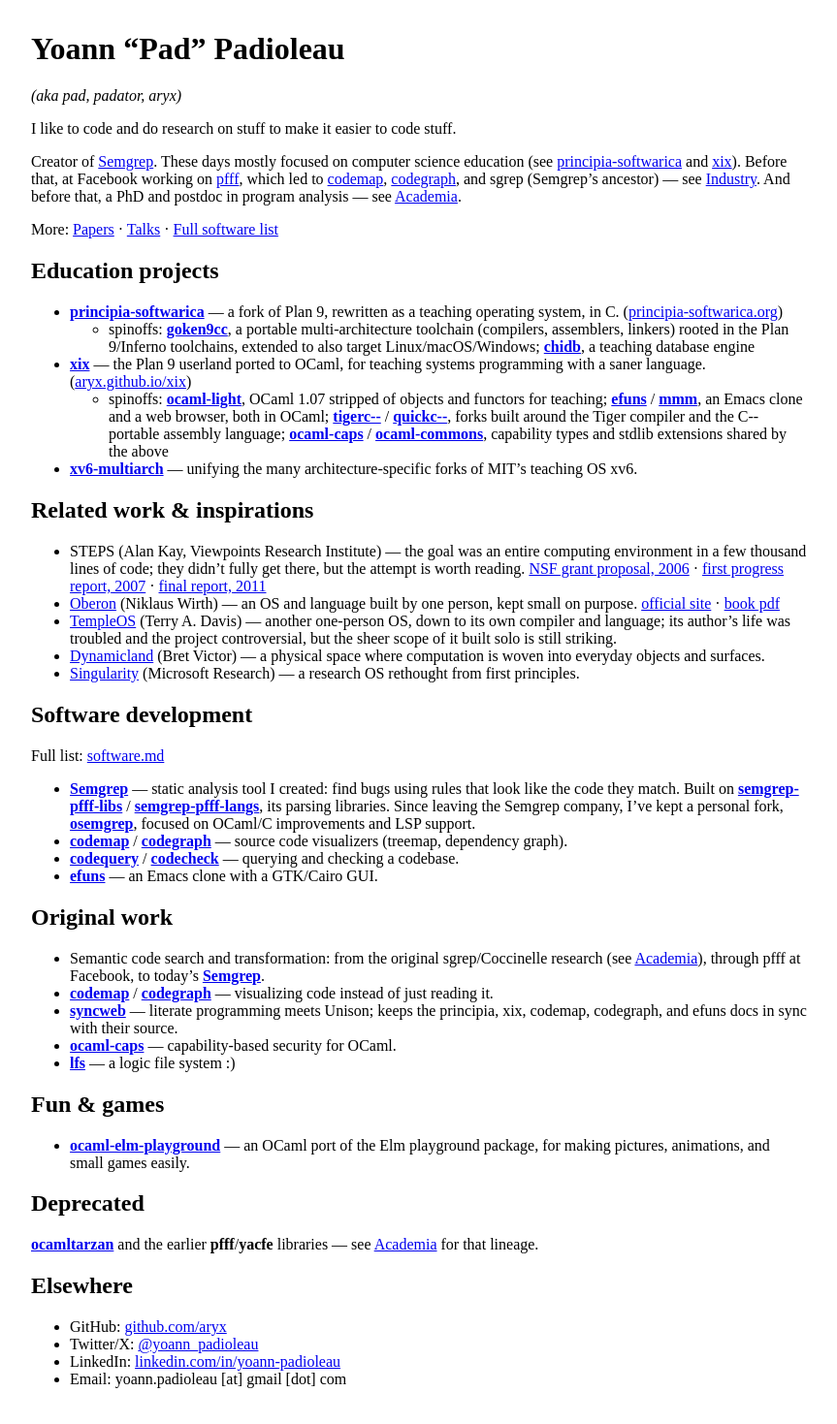
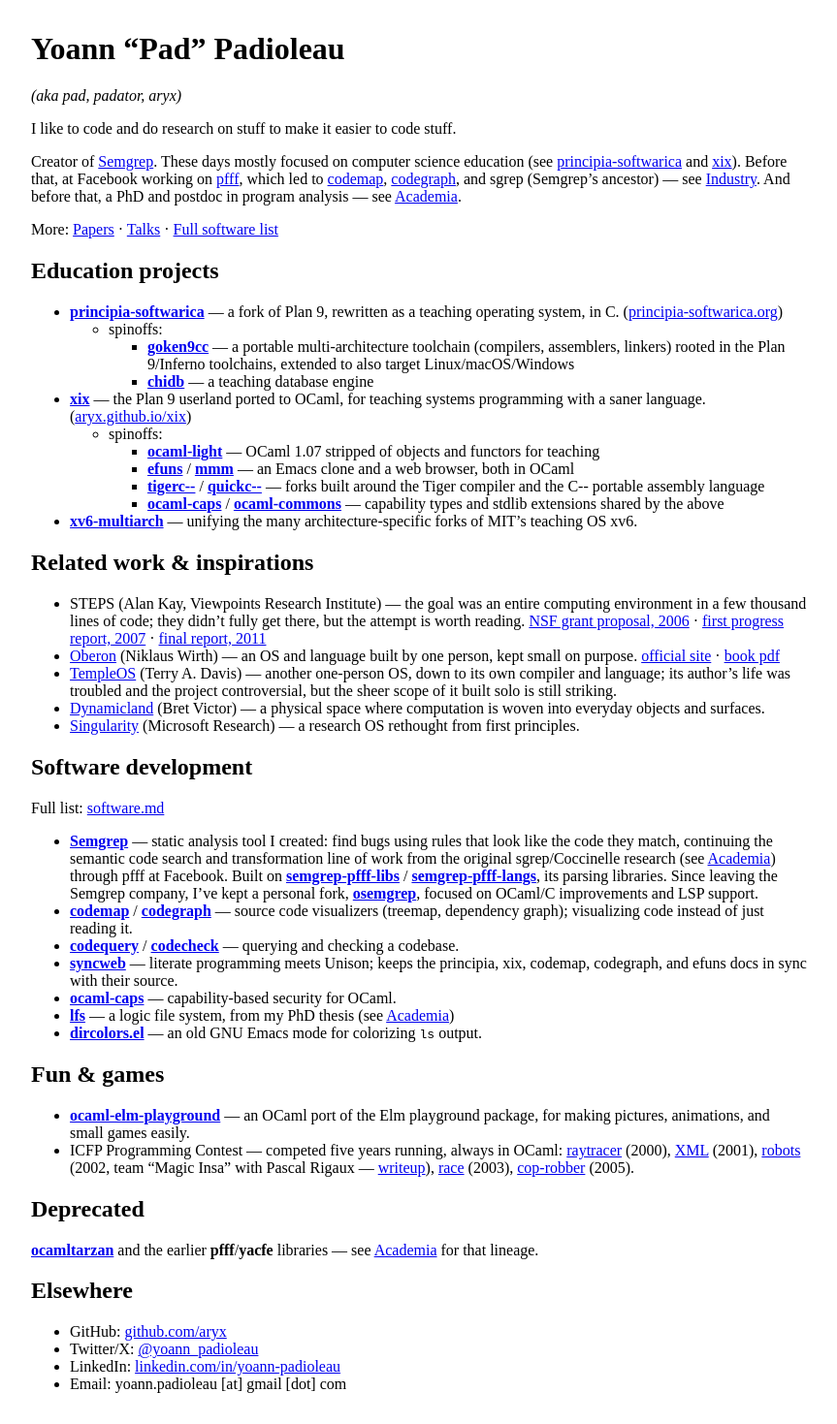
Before and after one commit to aryx/aryx.github.io, a Jekyll site: the page built from README.md, in a window 1280 px wide. Shown: the whole page at 97% size, without its empty margins (208-1071 px from the left). Built offline with Jekyll 4.4.1, drawn with Linux system fonts in a browser that asks for light colours; our own code applies the rules of GitHub Pages for plain Markdown files.

Commit message:
Add dircolors.el, ICFP contest archives, and richer bio details
- misc/dircolors.el: old GNU Emacs ls-colorizing mode, linked from
  Software development.
- contests/: five years of ICFP Programming Contest entries
  (2000-2005, all OCaml), linked from Fun & games.
- academia.md: link the French PhD thesis PDF alongside the 2003
  USENIX paper.
- industry.md: fuller r2c/Semgrep and Pattern Insight details.
Co-Authored-By: Claude Sonnet 5 <noreply@anthropic.com>
Claude-Session: https://claude.ai/code/session_011KC6JQaAu5SeGc6dgD48Rt

```diff
--- a/README.md
+++ b/README.md
@@ -19,20 +19,23 @@ More: [Papers](papers.md) · [Talks](talks.md) · [Full software list](software.
 - **[principia-softwarica](https://github.com/aryx/principia-softwarica)** — a fork of Plan 9,
   rewritten as a teaching operating system, in C.
   ([principia-softwarica.org](https://principia-softwarica.org/))
-  - spinoffs: **[goken9cc](https://github.com/aryx/goken9cc)**, a portable multi-architecture
-    toolchain (compilers, assemblers, linkers) rooted in the Plan 9/Inferno toolchains, extended
-    to also target Linux/macOS/Windows; **[chidb](https://github.com/aryx/chidb)**, a teaching
-    database engine
+  - spinoffs:
+    - **[goken9cc](https://github.com/aryx/goken9cc)** — a portable multi-architecture toolchain
+      (compilers, assemblers, linkers) rooted in the Plan 9/Inferno toolchains, extended to also
+      target Linux/macOS/Windows
+    - **[chidb](https://github.com/aryx/chidb)** — a teaching database engine
 - **[xix](https://github.com/aryx/xix)** — the Plan 9 userland ported to OCaml, for teaching
   systems programming with a saner language. ([aryx.github.io/xix](https://aryx.github.io/xix))
-  - spinoffs: **[ocaml-light](https://github.com/aryx/ocaml-light)**, OCaml 1.07 stripped of
-    objects and functors for teaching; **[efuns](https://github.com/aryx/efuns)** /
-    **[mmm](https://github.com/aryx/mmm)**, an Emacs clone and a web browser, both in OCaml;
-    **[tigerc\-\-](https://github.com/aryx/tigerc--)** / **[quickc\-\-](https://github.com/aryx/quickc--)**,
-    forks built around the Tiger compiler and the C\-\- portable assembly language;
-    **[ocaml-caps](https://github.com/aryx/ocaml-caps)** /
-    **[ocaml-commons](https://github.com/aryx/ocaml-commons)**, capability types and stdlib
-    extensions shared by the above
+  - spinoffs:
+    - **[ocaml-light](https://github.com/aryx/ocaml-light)** — OCaml 1.07 stripped of objects and
+      functors for teaching
+    - **[efuns](https://github.com/aryx/efuns)** / **[mmm](https://github.com/aryx/mmm)** — an
+      Emacs clone and a web browser, both in OCaml
+    - **[tigerc\-\-](https://github.com/aryx/tigerc--)** / **[quickc\-\-](https://github.com/aryx/quickc--)**
+      — forks built around the Tiger compiler and the C\-\- portable assembly language
+    - **[ocaml-caps](https://github.com/aryx/ocaml-caps)** /
+      **[ocaml-commons](https://github.com/aryx/ocaml-commons)** — capability types and stdlib
+      extensions shared by the above
 - **[xv6-multiarch](https://github.com/aryx/xv6-multiarch)** — unifying the many
   architecture-specific forks of MIT's teaching OS xv6.
 
@@ -62,36 +65,39 @@ More: [Papers](papers.md) · [Talks](talks.md) · [Full software list](software.
 Full list: [software.md](software.md)
 
 - **[Semgrep](https://github.com/semgrep/semgrep)** — static analysis tool I created: find bugs
-  using rules that look like the code they match. Built on
+  using rules that look like the code they match, continuing the semantic code search and
+  transformation line of work from the original sgrep/Coccinelle research (see
+  [Academia](academia.md)) through pfff at Facebook. Built on
   **[semgrep-pfff-libs](https://github.com/aryx/semgrep-pfff-libs)** /
   **[semgrep-pfff-langs](https://github.com/aryx/semgrep-pfff-langs)**, its parsing libraries.
   Since leaving the Semgrep company, I've kept a personal fork,
   **[osemgrep](https://github.com/aryx/osemgrep)**, focused on OCaml/C improvements and LSP
   support.
 - **[codemap](https://github.com/aryx/codemap)** / **[codegraph](https://github.com/aryx/codegraph)**
-  — source code visualizers (treemap, dependency graph).
+  — source code visualizers (treemap, dependency graph); visualizing code instead of just reading
+  it.
 - **[codequery](https://github.com/aryx/codequery)** / **[codecheck](https://github.com/aryx/codecheck)**
   — querying and checking a codebase.
-- **[efuns](https://github.com/aryx/efuns)** — an Emacs clone with a GTK/Cairo GUI.
-
-<!-- Eventually I'd like to tie all of these together into one Makerpad-like tool. -->
-
-## Original work
-
-- Semantic code search and transformation: from the original sgrep/Coccinelle research (see
-  [Academia](academia.md)), through pfff at Facebook, to today's
-  **[Semgrep](https://github.com/semgrep/semgrep)**.
-- **[codemap](https://github.com/aryx/codemap)** / **[codegraph](https://github.com/aryx/codegraph)**
-  — visualizing code instead of just reading it.
 - **[syncweb](https://github.com/aryx/syncweb)** — literate programming meets Unison; keeps the
   principia, xix, codemap, codegraph, and efuns docs in sync with their source.
 - **[ocaml-caps](https://github.com/aryx/ocaml-caps)** — capability-based security for OCaml.
-- **[lfs](https://github.com/aryx/lfs)** — a logic file system :)
+- **[lfs](https://github.com/aryx/lfs)** — a logic file system, from my PhD thesis (see
+  [Academia](academia.md))
+- **[dircolors.el](misc/dircolors.el)** — an old GNU Emacs mode for colorizing `ls` output.
+
+<!-- Eventually I'd like to tie all of these together into one Makerpad-like tool. -->
 
 ## Fun & games
 
 - **[ocaml-elm-playground](https://github.com/aryx/ocaml-elm-playground)** — an OCaml port of the
   Elm playground package, for making pictures, animations, and small games easily.
+- ICFP Programming Contest — competed five years running, always in OCaml:
+  [raytracer](contests/icfp-2000-raytracer.tgz) (2000),
+  [XML](contests/icfp-2001-xml.tgz) (2001),
+  [robots](contests/icfp-2002-robots.tgz) (2002, team "Magic Insa" with Pascal Rigaux —
+  [writeup](contests/icfp2002.html)),
+  [race](contests/icfp-2003-race.tgz) (2003),
+  [cop-robber](contests/icfp-2005-cop-robber.tgz) (2005).
 
 ## Deprecated
 
```
Also changed, not shown: academia.md (+3 -2 lines), contests/icfp2002.html (added, +46 -0 lines), industry.md (+11 -5 lines), 7 other files.
